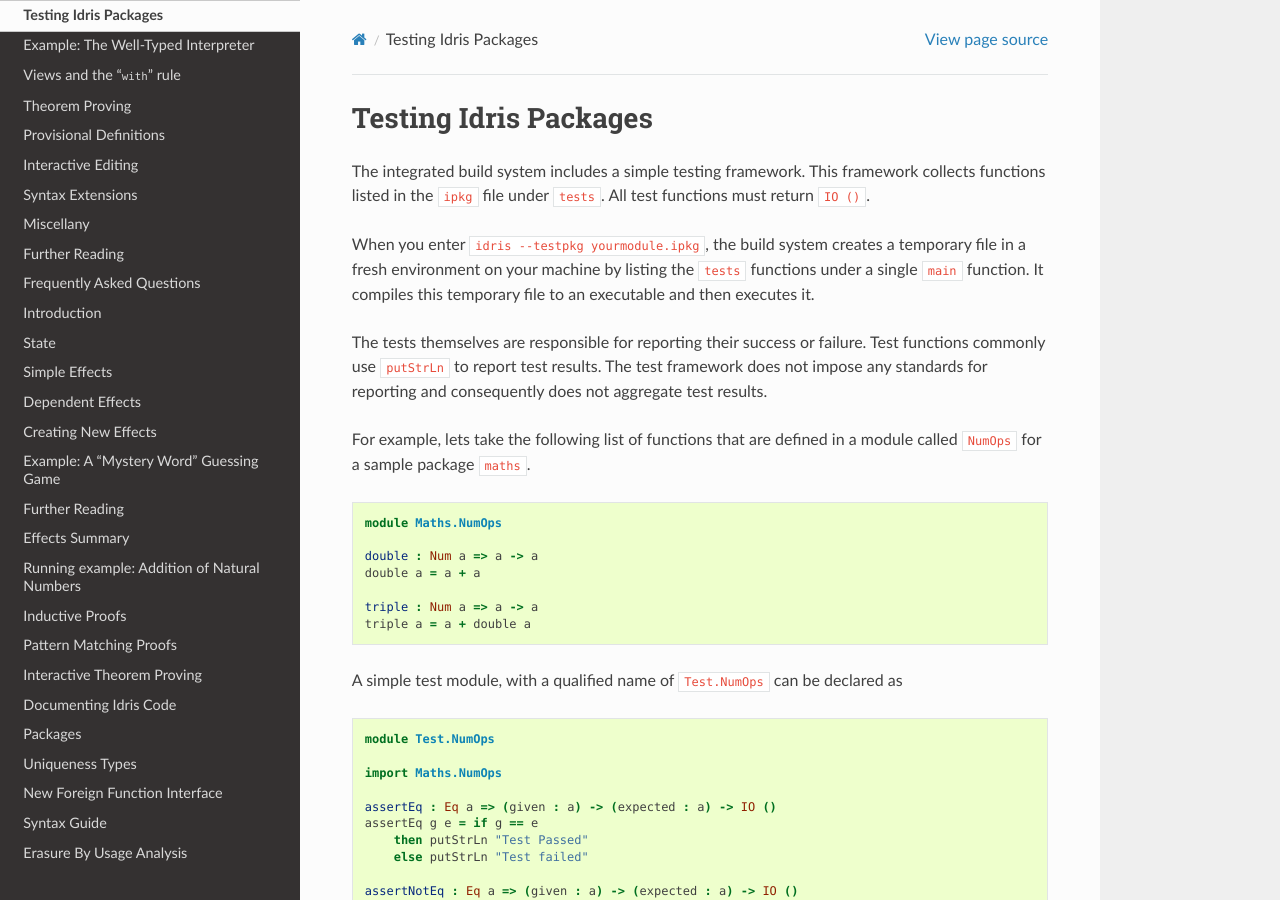
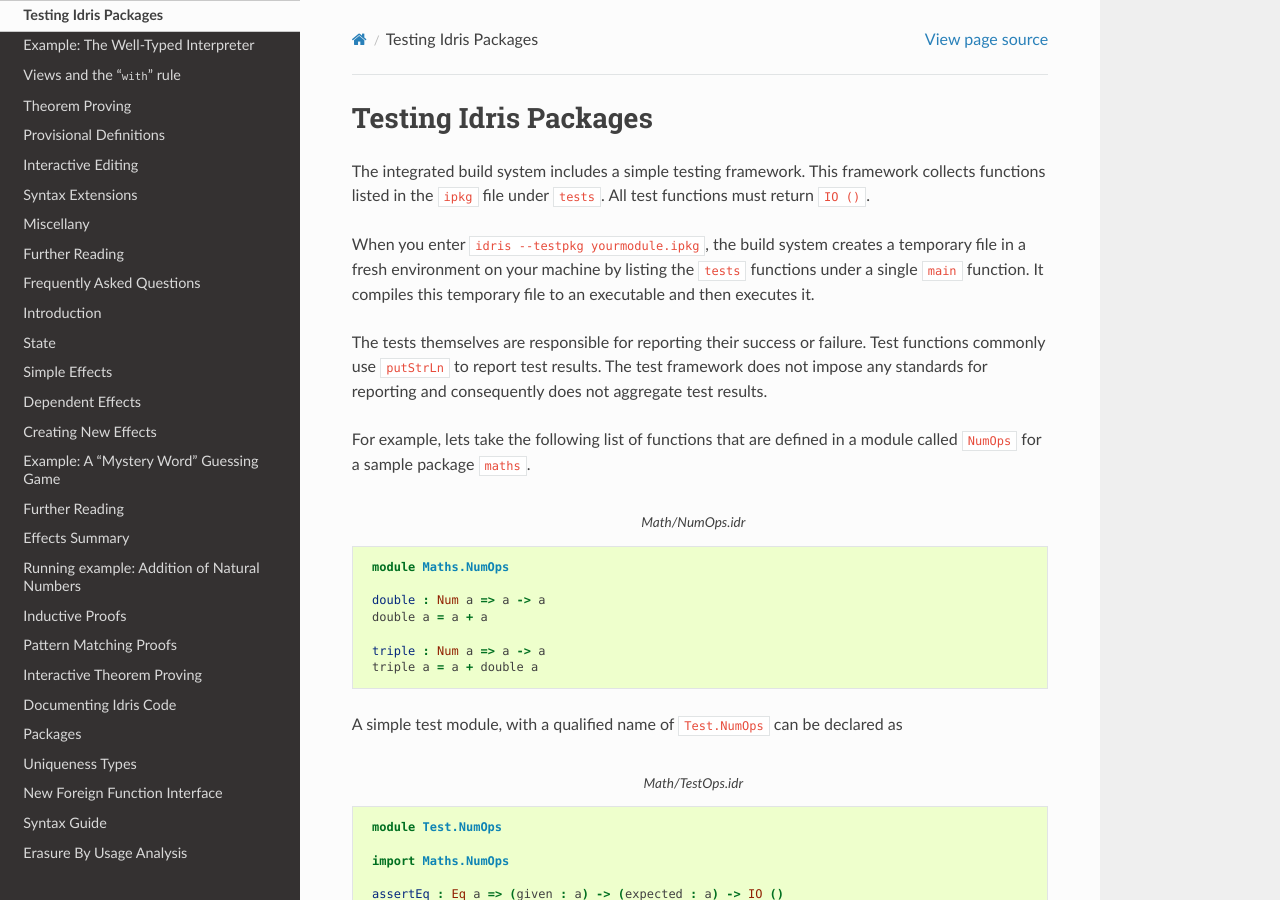
Before and after one commit to idris-lang/Idris-dev, a Sphinx documentation site: the page built from docs/tutorial/testing.rst, in a window 1280 px wide and 900 px high. Built offline with Sphinx 7.4.7 and the Read the Docs theme 2.0.0, drawn with Linux system fonts in a browser that asks for light colours; formulas are drawn with MathJax 3.

Commit message:
Caption code block with relative file paths
Even though I had read the ipkg section before this, it was not clear to me
that I needed to mirror the module structure on-disk in the directory
hierarchy. Providing this info to the reader removes that chance for confusion.

```diff
--- a/docs/tutorial/testing.rst
+++ b/docs/tutorial/testing.rst
@@ -24,6 +24,7 @@ does not aggregate test results.
 For example, lets take the following list of functions that are defined in a module called ``NumOps`` for a sample package ``maths``.
 
 .. code-block:: idris
+   :caption: Math/NumOps.idr
 
     module Maths.NumOps
 
@@ -36,6 +37,7 @@ For example, lets take the following list of functions that are defined in a mod
 A simple test module, with a qualified name of ``Test.NumOps`` can be declared as
 
 .. code-block:: idris
+   :caption: Math/TestOps.idr
 
     module Test.NumOps
 
```
